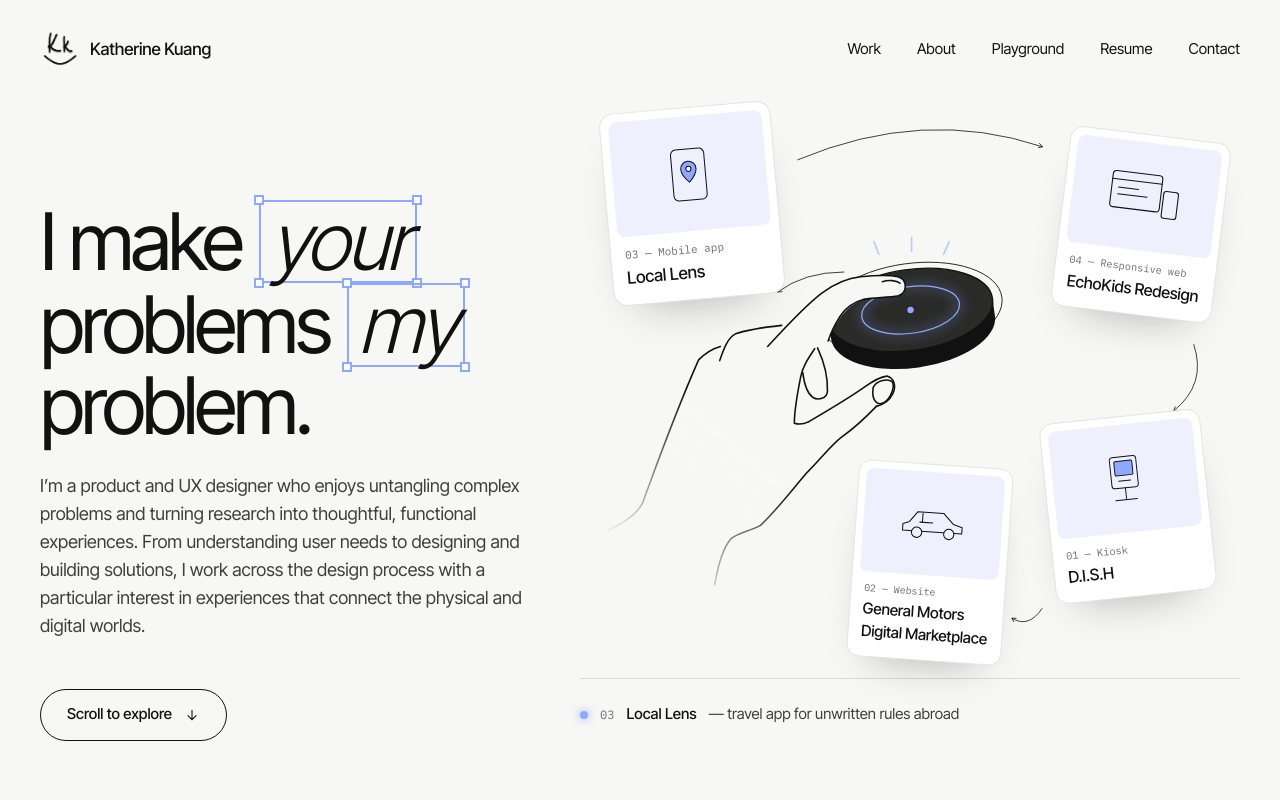
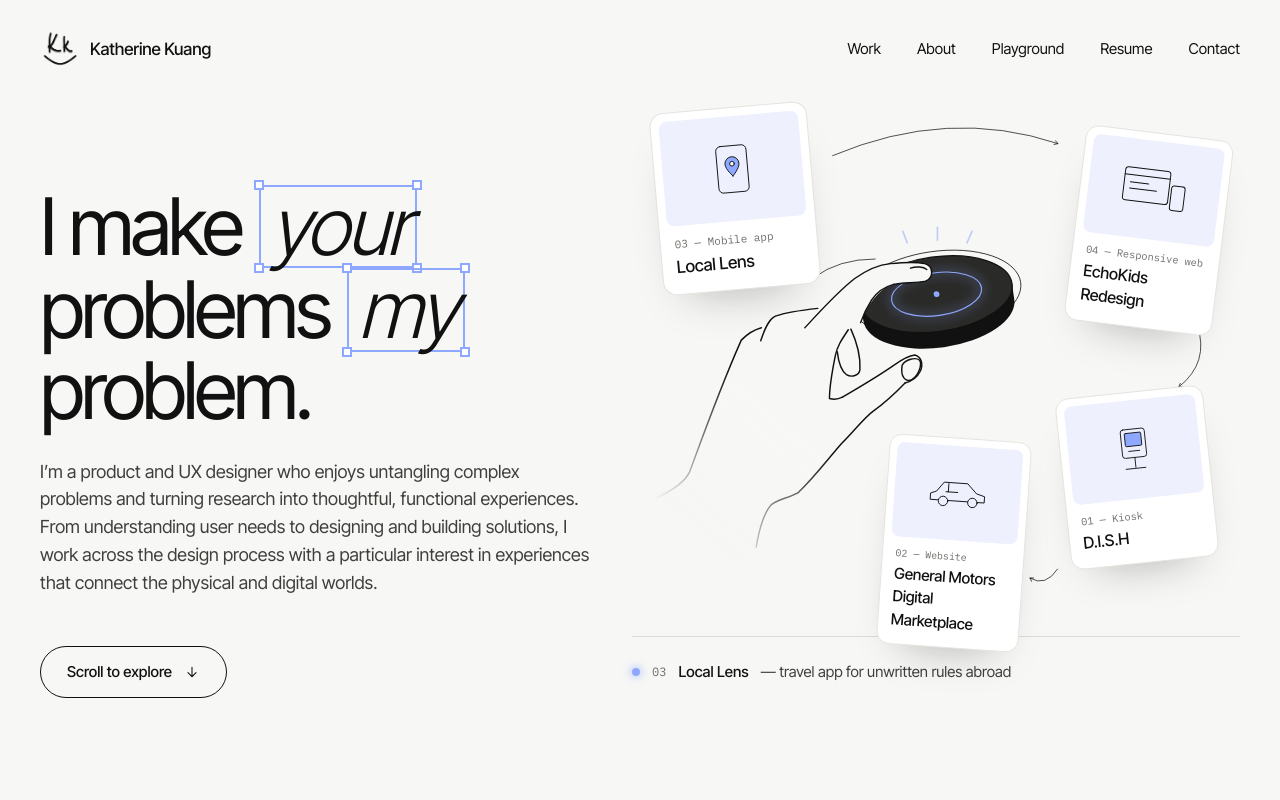
Before and after one commit to kkuang-max/portfolio, a Next.js app: page / in a window 1280 px wide. Shown: the top 800 px of the page. Built offline with nearby package versions, Linux system fonts and the light colour scheme.

Commit message:
Widen homepage intro further by rebalancing hero columns
Co-Authored-By: Claude Opus 5.5 <noreply@anthropic.com>
Claude-Session: https://claude.ai/code/session_01XAs3tqpStL2QmWzSri7Dnn

```diff
--- a/app/globals.css
+++ b/app/globals.css
@@ -118,7 +118,7 @@ a:hover {
   align-items: stretch;
 }
 .hero-copy {
-  flex: 1 1 420px;
+  flex: 1.15 1 460px;
   min-width: 0;
   display: flex;
   flex-direction: column;
@@ -158,13 +158,13 @@ a:hover {
 
 .hero-intro {
   margin: 0;
-  max-width: 50ch;
+  max-width: 62ch;
   font-size: 18px;
   line-height: 1.55;
   color: var(--ink-2);
 }
 .hero-visual {
-  flex: 1.25 1 560px;
+  flex: 1.1 1 520px;
   min-width: 0;
   display: flex;
   flex-direction: column;
@@ -290,14 +290,14 @@ a:hover {
   align-items: center;
 }
 .hero-foot-left {
-  flex: 1 1 420px;
+  flex: 1.15 1 460px;
   min-width: 0;
   display: flex;
   align-items: center;
   padding-top: 21px;
 }
 .hero-foot-right {
-  flex: 1.25 1 560px;
+  flex: 1.1 1 520px;
   min-width: 0;
   display: flex;
   align-items: center;
```
